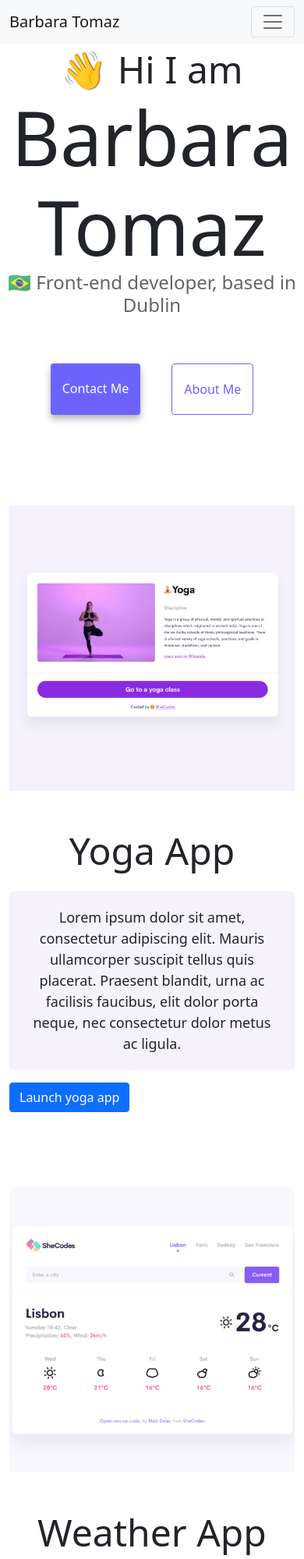
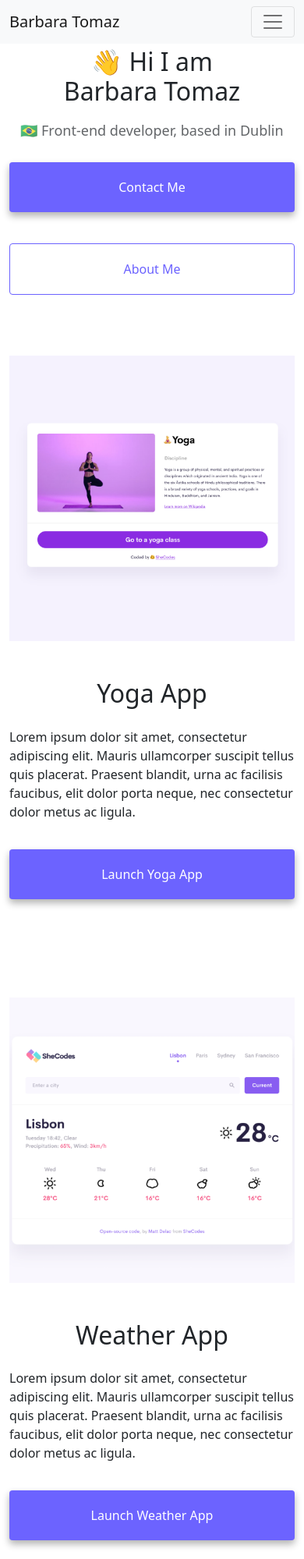
Before and after one commit to Barbaratomaz/Portfolio---Shecodes, a plain HTML site: page index.html in a window 390 px wide. Shown: the top 1999 px of the page at 78% size. Drawn offline with nearby package versions, Linux system fonts and the light colour scheme.

Commit message:
Added media query

```diff
--- a/index.html
+++ b/index.html
@@ -43,7 +43,7 @@
         </div>
       </div>
     </nav>
-
+    <div class="container">
       <h2>👋 Hi I am</h2>
       <h1>Barbara Tomaz</h1>
       <h3>🇧🇷 Front-end developer, based in Dublin</h3>
@@ -51,8 +51,10 @@
         <a href="/about.html#contact" class="contact-link">Contact me</a>
         <a href="/about.html" class="about-link">About me</a>
       </div>
+    </div>
+
     <div class="container z-index-n1">
-      <div class="row mt-5">
+      <div class="row">
         <div class="col-md-6 col-sm-12 mt-5">
           <img
             class="img-fluid"
@@ -68,7 +70,9 @@
             facilisis faucibus, elit dolor porta neque, nec consectetur dolor
             metus ac ligula.
           </p>
-          <button type="button" class="btn btn-primary">Launch yoga app</button>
+          <div class="navigation-links">
+            <a href="" class="contact-link">Launch yoga app</a>
+          </div>
         </div>
       </div>
 
@@ -88,9 +92,9 @@
             facilisis faucibus, elit dolor porta neque, nec consectetur dolor
             metus ac ligula.
           </p>
-          <button type="button" class="btn btn-primary">
-            Launch weather app
-          </button>
+          <div class="navigation-links">
+            <a href="" class="contact-link">Launch weather app</a>
+          </div>
         </div>
       </div>
 
@@ -110,9 +114,9 @@
             facilisis faucibus, elit dolor porta neque, nec consectetur dolor
             metus ac ligula.
           </p>
-          <button type="button" class="btn btn-primary">
-            Launch yogurt app
-          </button>
+          <div class="navigation-links">
+            <a href="" class="contact-link">Launch yogurt app</a>
+          </div>
         </div>
       </div>
     </div>
--- a/src/style.css
+++ b/src/style.css
@@ -35,17 +35,14 @@ h3 {
 }
 
 p {
-  background: var(--secondary-color);
-  padding: 20px;
   border-radius: 4px;
   font-size: 18px;
   line-height: 1.5;
-  text-align: center;
 }
 
 .navigation-links {
   display: flex;
-  margin-top: 40px;
+  margin: 40px 0;
   justify-content: center;
 }
 
@@ -55,6 +52,7 @@ p {
   padding: 20px 15px;
   text-decoration: none;
   text-transform: capitalize;
+  text-align: center;
 }
 
 .contact-link {
@@ -94,3 +92,33 @@ p {
 .email-link:hover {
   text-decoration: underline;
 }
+
+/* Small devices (landscape phones, 576px and up) */
+@media (max-width: 576px) {
+  h1,
+  h2 {
+    font-size: 32px;
+  }
+
+  h3 {
+    font-size: 18px;
+    margin-top: 20px;
+  }
+
+  .navigation-links {
+    flex-direction: column;
+    margin: 10px 0;
+  }
+
+  .navigation-links a {
+    margin: 20px 0;
+  }
+
+  p {
+    font-size: 16px;
+  }
+
+  .email-link {
+    font-size: 24px;
+  }
+}
```
Lines whose indentation alone changed are shown as unchanged.
